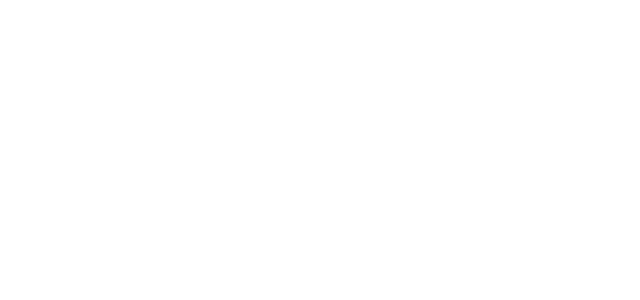
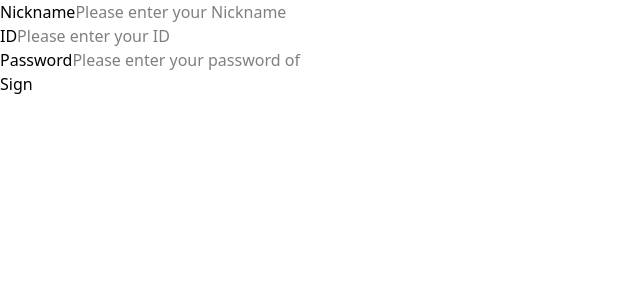
Before and after one commit to Dev-KimDonghyun/Trip-Diary, a React (Vite) app in the folder Frontend/: page /signUp in a window 1280 px wide. Before the commit this address had no page. Shown: the top 300 px of the page, without its empty margins (0-640 px from the left). Built offline with nearby package versions, Linux system fonts and the light colour scheme.

Commit message:
feat: Add SignUpPage UI Layout without Logic

```diff
--- a/Frontend/src/App.jsx
+++ b/Frontend/src/App.jsx
@@ -1,5 +1,6 @@
 import { BrowserRouter, Routes, Route } from "react-router-dom";
 import LogInPage from "./pages/LogInPage.jsx";
+import SignUpPage from "./pages/SignUpPage.jsx";
 import "./styles/index.css";
 
 function App() {
@@ -7,8 +8,8 @@
     <BrowserRouter>
       <Routes>
         <Route path="/" element={<LogInPage />} />
+        <Route path="/signUp" element={<SignUpPage />} />
         {/*
-        <Route path="/signUp" element={<SignUpPage />} />
         <Route path="/list" element={<ListPage/>} />
         <Route path="/trip/new" element={<MakeTripPage />} />
         <Route path="/trip/:id" element={<TripPage />} />
--- /dev/null
+++ b/Frontend/src/pages/SignUpPage.jsx
@@ -0,0 +1,45 @@
+const SignUpPage = () => {
+  const SignUpPageFormList = [
+    {
+      id: "userNickName",
+      type: "text",
+      title: "Nickname",
+      description: "Please enter your Nickname",
+    },
+    {
+      id: "createUserId",
+      type: "text",
+      title: "ID",
+      description: "Please enter your ID",
+    },
+    {
+      id: "createUserPw",
+      type: "password",
+      title: "Password",
+      description: "Please enter your password of at least 8 characters",
+    },
+  ];
+
+  return (
+    <div>
+      <div>
+        <form>
+          {SignUpPageFormList.map((list) => (
+            <div key={list.id}>
+              <label htmlFor={list.id}>{list.title}</label>
+              <input
+                id={list.id}
+                name={list.id}
+                type={list.type}
+                placeholder={list.description}
+              />
+            </div>
+          ))}
+          <button type="submit">Sign </button>
+        </form>
+      </div>
+    </div>
+  );
+};
+
+export default SignUpPage;
```
